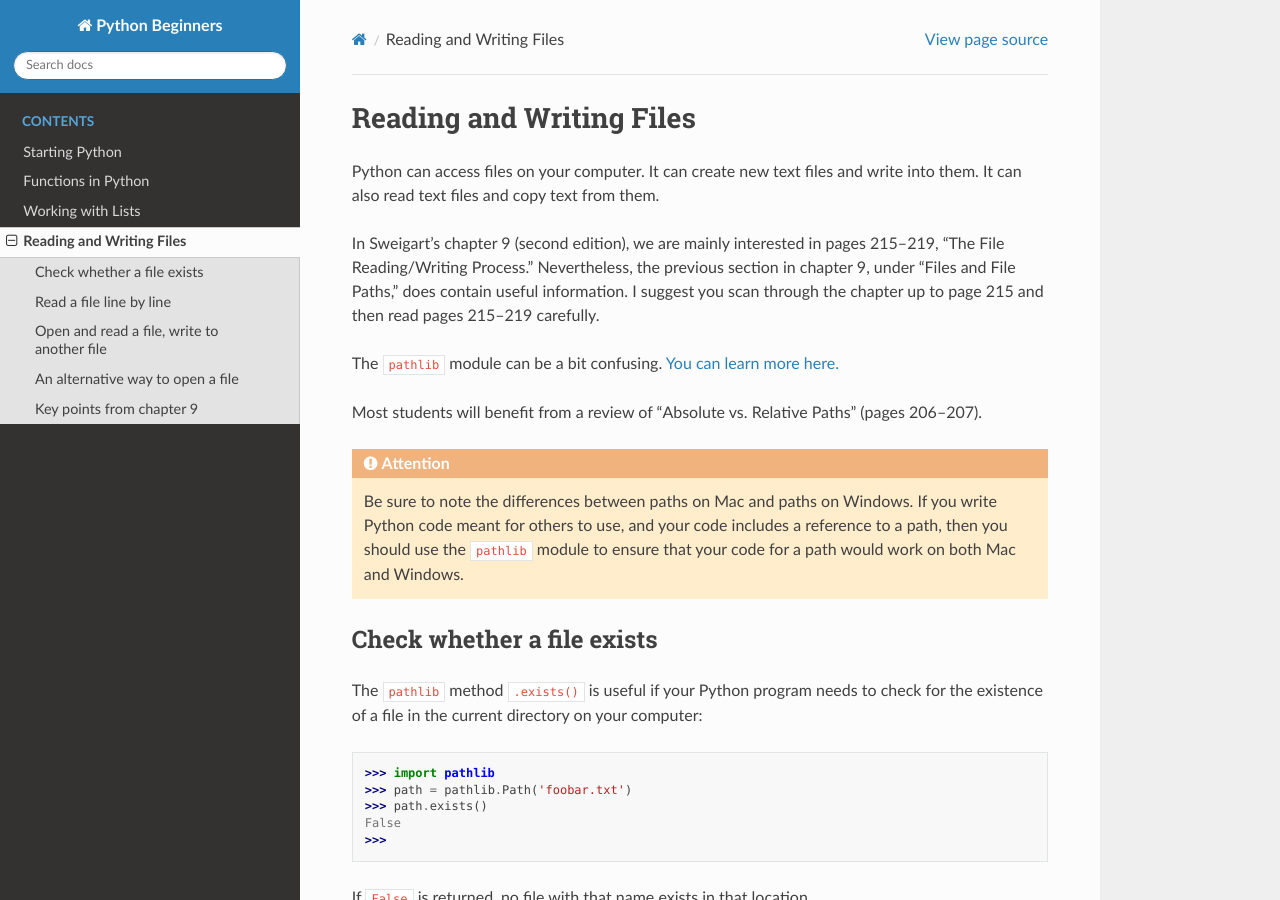
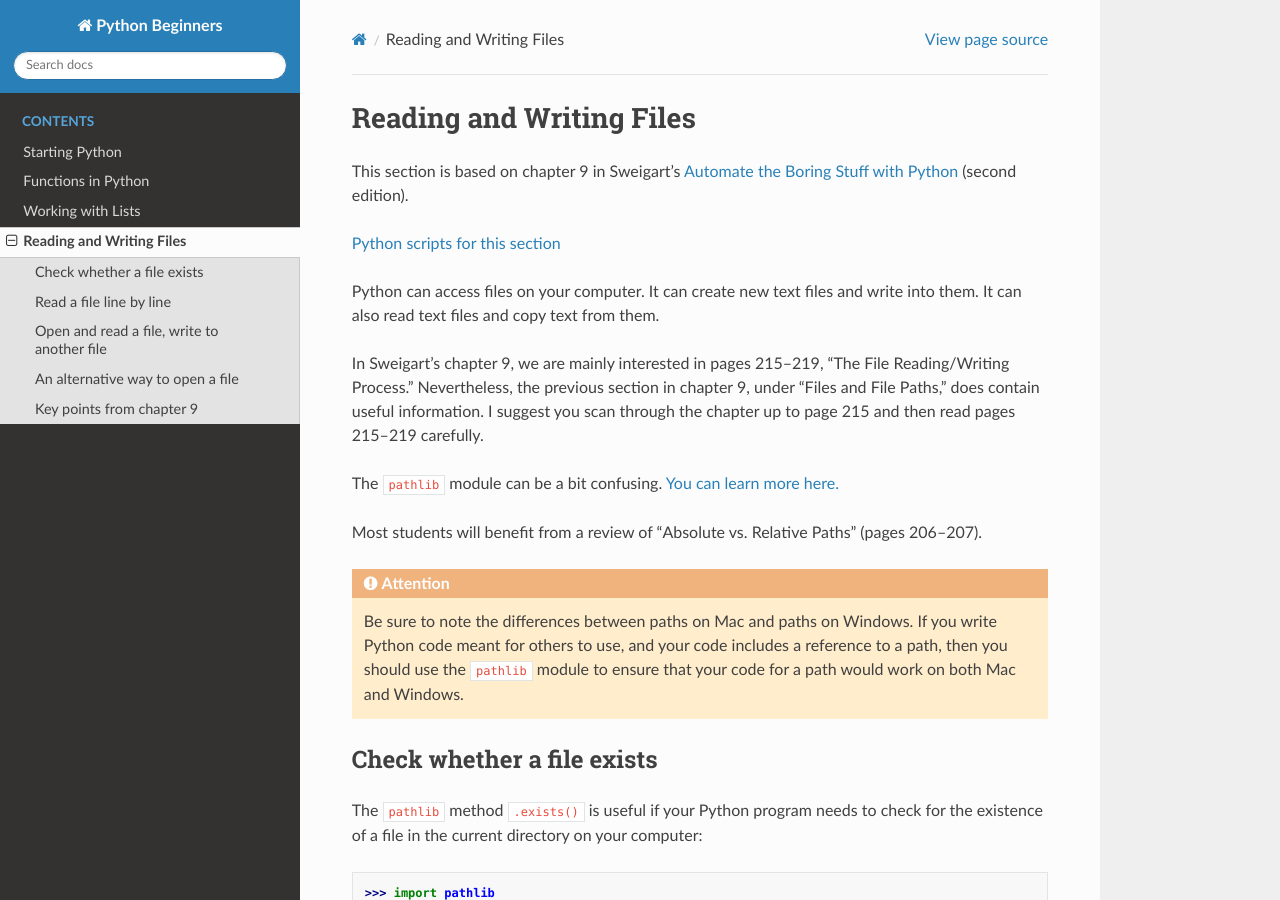
Before and after one commit to macloo/python-adv-web-apps, a Sphinx documentation site: the page built from docs/working_with_files.rst, in a window 1280 px wide and 900 px high. Built offline with Sphinx 7.4.7 and the Read the Docs theme 2.0.0, drawn with Linux system fonts in a browser that asks for light colours.

```diff
--- a/docs/lists.rst
+++ b/docs/lists.rst
@@ -3,7 +3,7 @@ Working with Lists
 
 This section is based on chapter 4 in Sweigart’s `Automate the Boring Stuff with Python <https://automatetheboringstuff.com/>`_ (second edition).
 
-`Python scripts for this section <https://github.com/macloo/python-adv-web-apps/tree/master/python_code_examples/functions>`_
+`Python scripts for this section <https://github.com/macloo/python-adv-web-apps/tree/master/python_code_examples/loops_and_lists>`_
 
 Python lists are very similar to JavaScript arrays. However, in Python, an **array** is a different thing, and we will be using lists, not arrays. `Read this if you're curious about the difference. <https://www.pythoncentral.io/the-difference-between-a-list-and-an-array/>`_
 
--- a/docs/working_with_files.rst
+++ b/docs/working_with_files.rst
@@ -1,9 +1,13 @@
 Reading and Writing Files
 =========================
 
+This section is based on chapter 9 in Sweigart’s `Automate the Boring Stuff with Python <https://automatetheboringstuff.com/>`_ (second edition).
+
+`Python scripts for this section <hhttps://github.com/macloo/python-adv-web-apps/tree/master/python_code_examples/working_with_files>`_
+
 Python can access files on your computer. It can create new text files and write into them. It can also read text files and copy text from them.
 
-In Sweigart’s chapter 9 (second edition), we are mainly interested in pages 215–219, “The File Reading/Writing Process.” Nevertheless, the previous section in chapter 9, under “Files and File Paths,” does contain useful information. I suggest you scan through the chapter up to page 215 and then read pages 215–219 carefully.
+In Sweigart’s chapter 9, we are mainly interested in pages 215–219, “The File Reading/Writing Process.” Nevertheless, the previous section in chapter 9, under “Files and File Paths,” does contain useful information. I suggest you scan through the chapter up to page 215 and then read pages 215–219 carefully.
 
 The ``pathlib`` module can be a bit confusing. `You can learn more here. <https://realpython.com/python-pathlib/>`_
 
```
Also changed, not shown: 8 other files.
